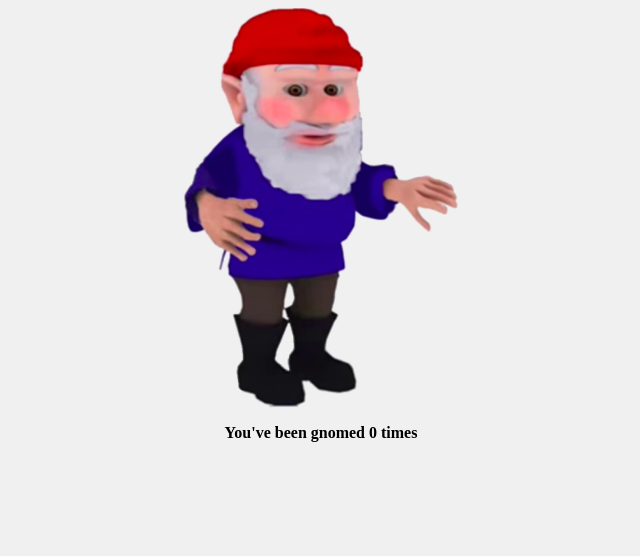
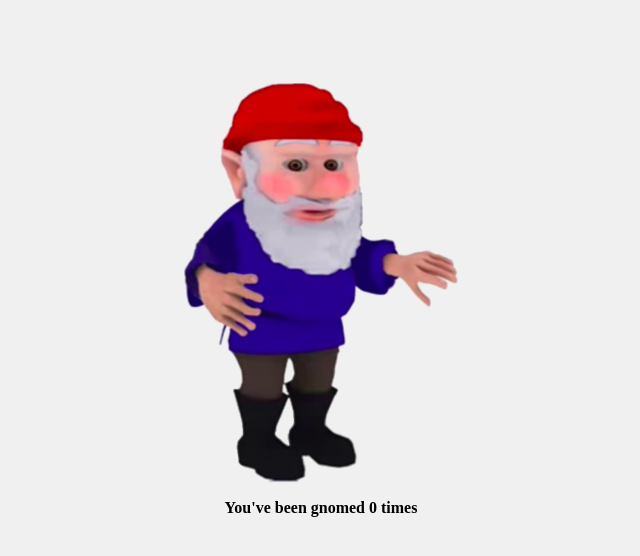
Before and after one commit to readandwrite864/get_gnomed, a plain HTML site: page index.html in a window 1280 px wide. Shown: the whole page, without its empty margins (319-959 px from the left). Drawn offline with Linux system fonts and the light colour scheme.

Commit message:
fix: min body height

```diff
--- a/index.css
+++ b/index.css
@@ -1,5 +1,8 @@
 body {
   background-color: rgb(240, 240, 240);
+  min-height: 75vh;
+  margin: 0;
+
   display: flex;
   flex-direction: column;
   justify-content: center;
```
